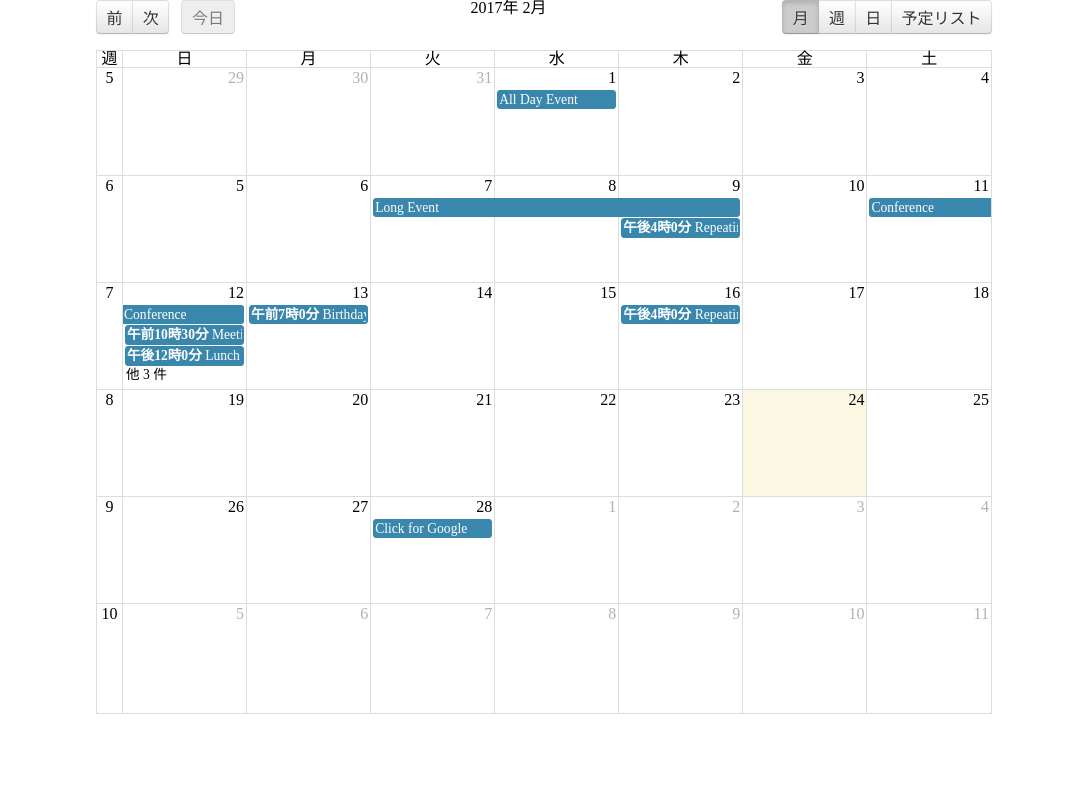
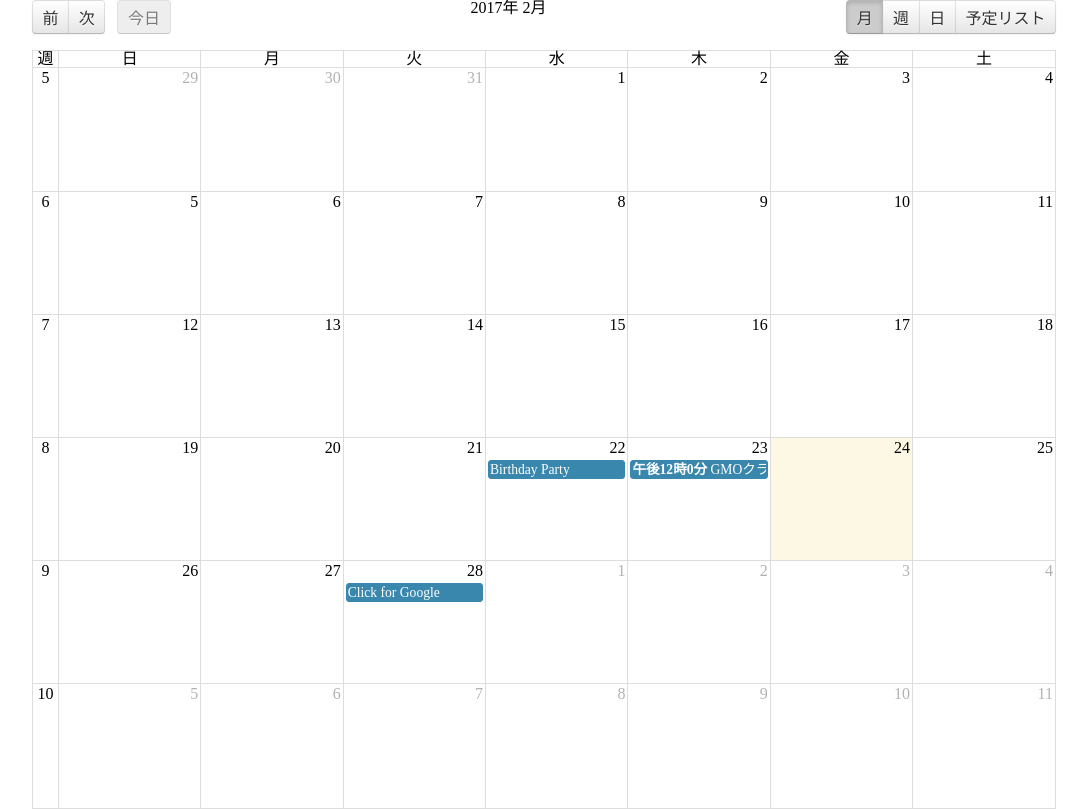
Before and after one commit to knowledger21/secretaryApp_DesktopApplication, a website: page index.html in a window 1280 px wide. Shown: the whole page, without its empty margins (96-1183 px from the left). Drawn offline with nearby package versions, Linux system fonts and the light colour scheme.

```diff
--- a/css/index.css
+++ b/css/index.css
@@ -2,5 +2,5 @@
 
     #calendar{
         margin: 0 auto;
-        width: 70%;
+        width: 80%;
     }
--- a/index.html
+++ b/index.html
@@ -25,68 +25,33 @@
                     right: 'month,agendaWeek,agendaDay,listMonth'
                 },
                 defaultDate: '2017-02-12',
+                slotDuration: '00:05:00',//時間割合
                 locale: initialLocaleCode,
                 buttonIcons: false, // show the prev/next text
                 weekNumbers: true,
                 navLinks: true, // can click day/week names to navigate views
-                editable: true,
+                editable: false,
                 eventLimit: true, // allow "more" link when too many events
                 events: [
                     {
-                        title: 'All Day Event',
-                        start: '2017-02-01'
-                    },
-                    {
-                        title: 'Long Event',
-                        start: '2017-02-07',
-                        end: '2017-02-10'
-                    },
-                    {
-                        id: 999,
-                        title: 'Repeating Event',
-                        start: '2017-02-09T16:00:00'
-                    },
-                    {
-                        id: 999,
-                        title: 'Repeating Event',
-                        start: '2017-02-16T16:00:00'
-                    },
-                    {
-                        title: 'Conference',
-                        start: '2017-02-11',
-                        end: '2017-02-13'
-                    },
-                    {
-                        title: 'Meeting',
-                        start: '2017-02-12T10:30:00',
-                        end: '2017-02-12T12:30:00'
-                    },
-                    {
-                        title: 'Lunch',
-                        start: '2017-02-12T12:00:00'
-                    },
-                    {
-                        title: 'Meeting',
-                        start: '2017-02-12T14:30:00'
-                    },
-                    {
-                        title: 'Happy Hour',
-                        start: '2017-02-12T17:30:00'
-                    },
-                    {
-                        title: 'Dinner',
-                        start: '2017-02-12T20:00:00'
-                    },
-                    {
                         title: 'Birthday Party',
-                        start: '2017-02-13T07:00:00'
+                        start: '2017-02-22'
                     },
                     {
                         title: 'Click for Google',
                         url: 'http://google.com/',
                         start: '2017-02-28'
+                    },{
+                        title:'GMOクラウド　セミナー',
+                        start:'2017-02-23T12:00:00',
+                        end:'2017-02-23T14:00:00'
                     }
-                ]
+                ],
+                eventClick: function(calEvent, jsEvent, view) {
+                    alert('Event: ' + calEvent.title);
+                    alert('Coordinates: ' + jsEvent.pageX + ',' + jsEvent.pageY);
+                    alert('View: ' + view.name);
+                }
             });
         });
     </script>
```
